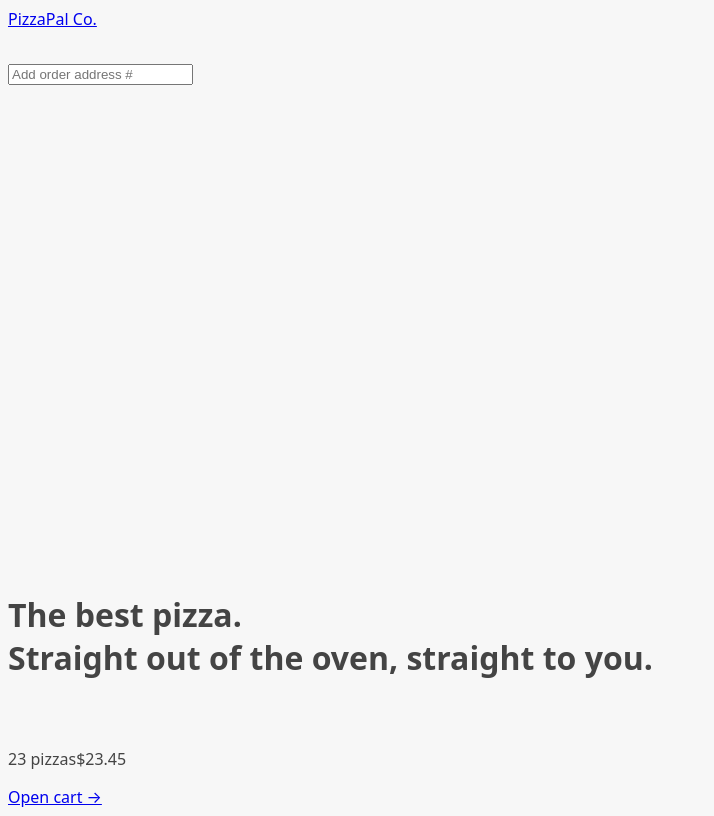
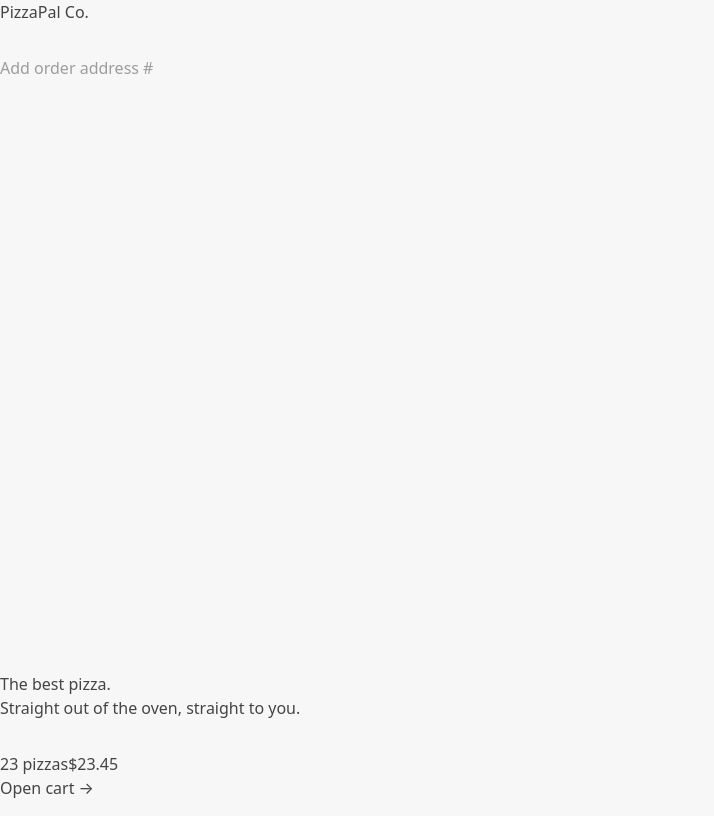
Before and after one commit to qasim-mehar/PizzaPal-ReactJs-Practice-Project, a React (Vite) app: page / in a window 1280 px wide. Shown: the whole page, without its empty margins (0-714 px from the left). Built offline with nearby package versions, Linux system fonts and the light colour scheme.

Commit message:
Setup tailwind css

```diff
--- a/package.json
+++ b/package.json
@@ -11,9 +11,11 @@
     "lint:fix": "eslint . --fix"
   },
   "dependencies": {
+    "@tailwindcss/vite": "^4.1.14",
     "react": "^19.1.1",
     "react-dom": "^19.1.1",
-    "react-router-dom": "^6.30.1"
+    "react-router-dom": "^6.30.1",
+    "tailwindcss": "^4.1.14"
   },
   "devDependencies": {
     "@eslint/js": "^9.36.0",
--- a/src/index.css
+++ b/src/index.css
@@ -1,3 +1,4 @@
+@import "tailwindcss";
 body {
   font-family: system-ui, -apple-system, BlinkMacSystemFont, 'Segoe UI', Roboto,
     Oxygen, Ubuntu, Cantarell, 'Open Sans', 'Helvetica Neue', sans-serif;
--- a/vite.config.js
+++ b/vite.config.js
@@ -1,10 +1,12 @@
 import { defineConfig } from "vite";
 import react from "@vitejs/plugin-react";
 import eslint from "vite-plugin-eslint";
+import tailwindcss from "@tailwindcss/vite";
 
 export default defineConfig({
   plugins: [
     react(),
+    tailwindcss(),
     eslint({
       cache: false, // always lint freshly (optional)
       include: ["src/**/*.js", "src/**/*.jsx"],
```
Also changed, not shown: 1 other file (tests, documents, lock files or other folders).
